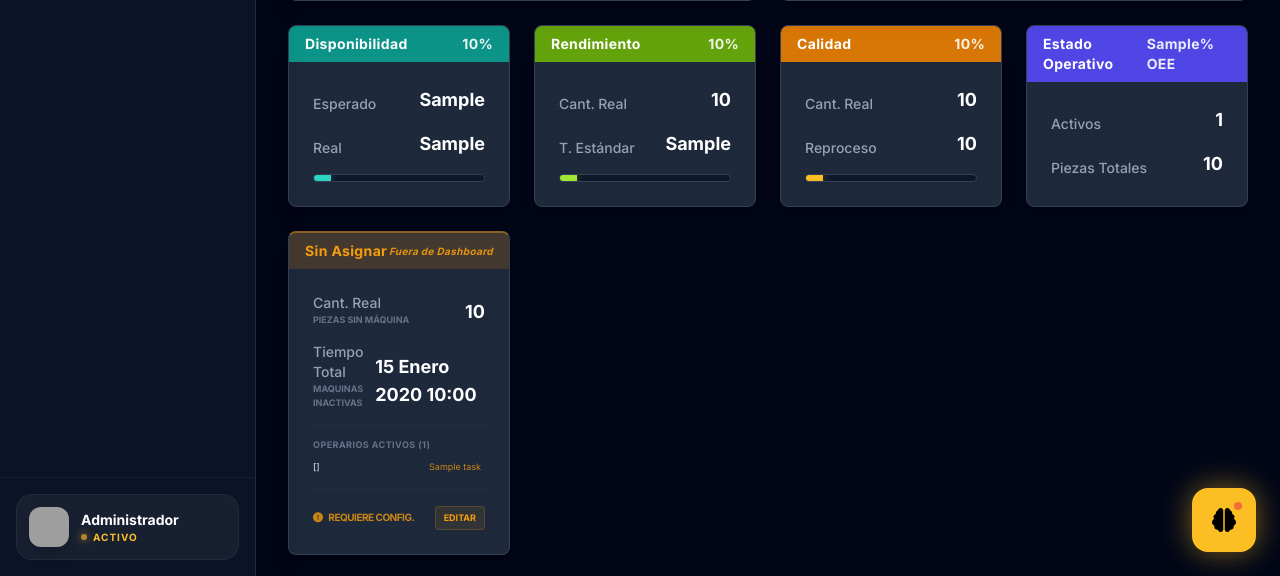
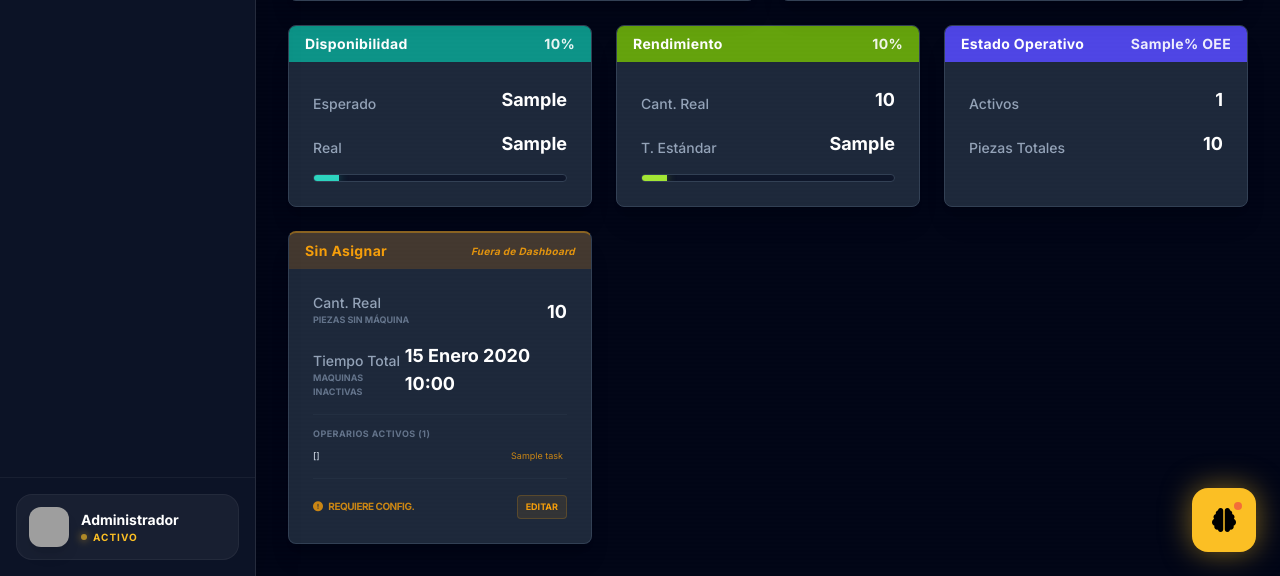
Before and after one commit to CARsoftAR/tablerotoiempos, a Django app: template templates/dashboard/produccion.html in a window 1280 px wide. Shown: the part 868-1444 px from the top of the page. Run offline with Django 5.2, Linux system fonts and the light colour scheme; the template is opened without the code that fills it: most values are stand-ins (such as "Sample title", 1, 10 or a date in 2020); data that the repository does not hold is empty; some libraries are stand-ins or nearby versions; grey boxes are pictures that could not be loaded.

Commit message:
feat: ocultar card de Calidad, redistribuir grilla a lg:grid-cols-3

```diff
--- a/templates/dashboard/produccion.html
+++ b/templates/dashboard/produccion.html
@@ -292,7 +292,7 @@
     </div>
 
     <!-- Detailed Metrics Cards -->
-    <div class="grid grid-cols-1 md:grid-cols-2 lg:grid-cols-4 gap-6">
+    <div class="grid grid-cols-1 md:grid-cols-2 lg:grid-cols-3 gap-6">
         <!-- Availability Card -->
         <div class="bg-slate-800 rounded-lg overflow-hidden border border-slate-700 shadow-xl">
             <div class="bg-teal-600 px-4 py-2 font-bold text-white tracking-wide flex justify-between items-center text-sm">
@@ -331,27 +331,6 @@
                 </div>
                 <div class="relative h-2 rounded-full bg-slate-900 border border-slate-700 overflow-hidden mt-4">
                     <div class="absolute top-0 left-0 h-full bg-lime-400 shadow-[0_0_10px_rgba(163,230,53,0.5)] transition-all duration-1000" style="width: {% if resumen_activo.avg_performance > 100 %}100{% else %}{{ resumen_activo.avg_performance }}{% endif %}%"></div>
-                </div>
-            </div>
-        </div>
-
-        <!-- Quality Card -->
-        <div class="bg-slate-800 rounded-lg overflow-hidden border border-slate-700 shadow-xl">
-            <div class="bg-amber-600 px-4 py-2 font-bold text-white tracking-wide flex justify-between items-center text-sm">
-                <span>Calidad</span>
-                <span class="text-white/90">{{ resumen_activo.avg_quality }}%</span>
-            </div>
-            <div class="p-6 space-y-4">
-                <div class="flex justify-between items-end">
-                    <span class="text-slate-400 text-sm font-medium">Cant. Real</span>
-                    <span class="text-white font-bold text-lg">{{ resumen_activo.global_actual_qty }}</span>
-                </div>
-                <div class="flex justify-between items-end">
-                    <span class="text-slate-400 text-sm font-medium">Reproceso</span>
-                    <span class="text-white font-bold text-lg">{{ resumen_activo.global_rejected_qty }}</span>
-                </div>
-                <div class="relative h-2 rounded-full bg-slate-900 border border-slate-700 overflow-hidden mt-4">
-                    <div class="absolute top-0 left-0 h-full bg-amber-400 shadow-[0_0_10px_rgba(251,191,36,0.5)] transition-all duration-1000" style="width: {{ resumen_activo.avg_quality }}%"></div>
                 </div>
             </div>
         </div>
```
